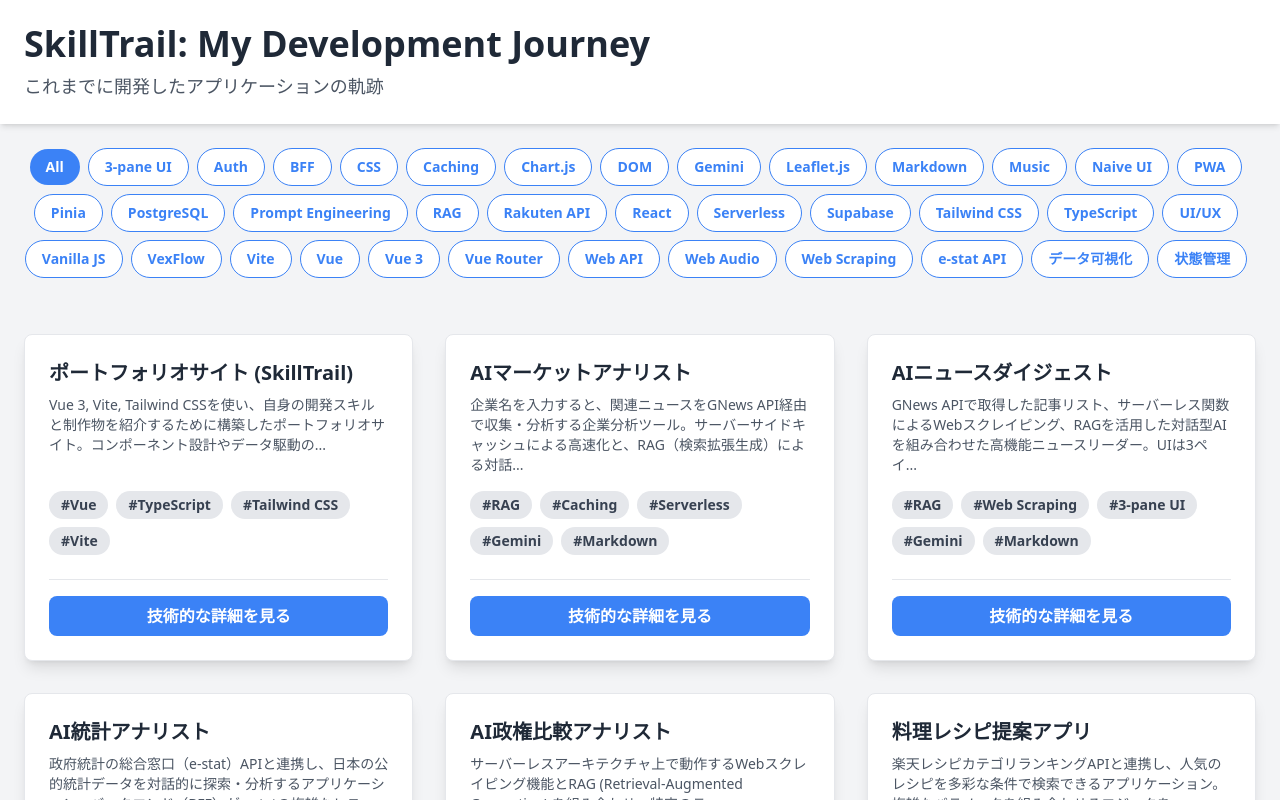
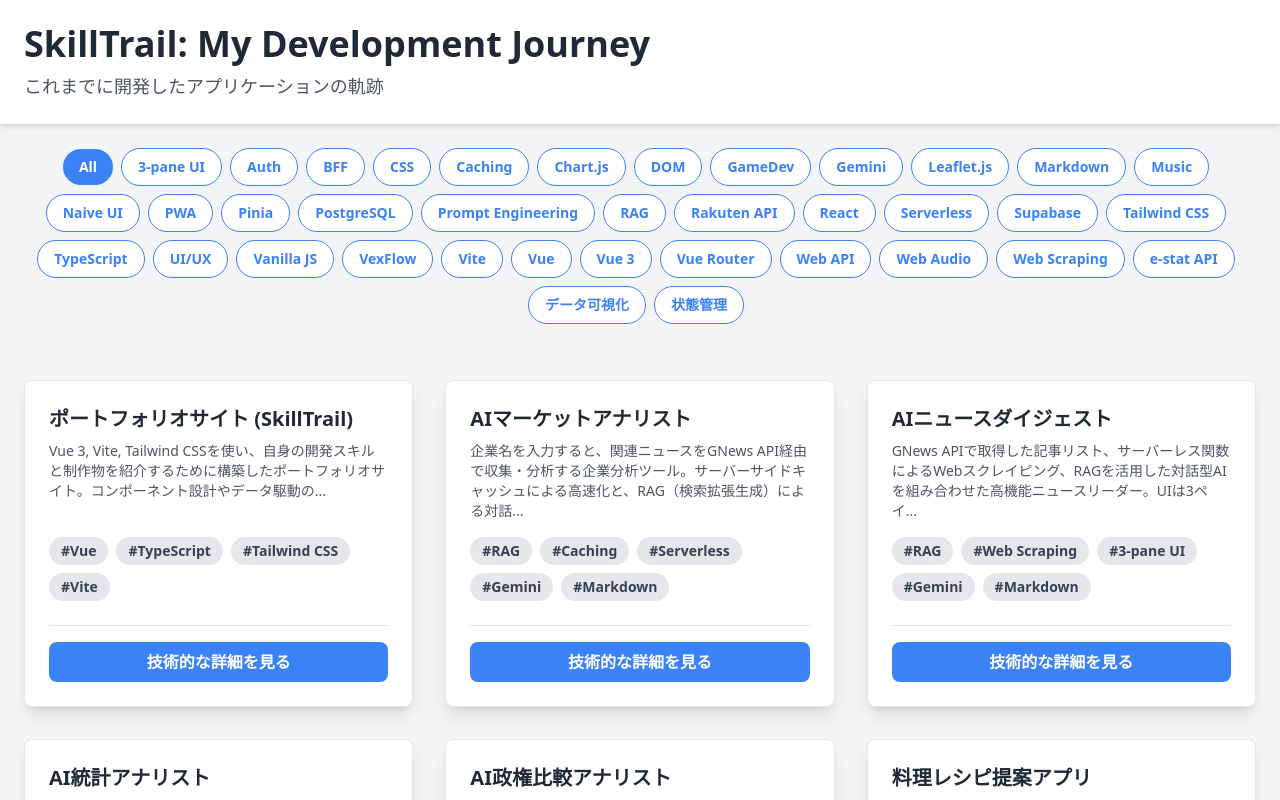
Before and after one commit to tako-chan0511/skilltrail, a Vue app: page / in a window 1280 px wide. Shown: the top 800 px of the page. Built offline with nearby package versions, Linux system fonts and the light colour scheme.

Commit message:
タイピング練習用アプリ

```diff
--- a/src/apps.ts
+++ b/src/apps.ts
@@ -285,7 +285,6 @@ export const apps: App[] = [
       { name: 'TypeScript', color: 'bg-blue-200 text-blue-800' },
     ],
   },
-  // --- ★★★ ここから新規追加 ★★★ ---
   {
     id: 13,
     title: 'CSS初心者向け練習アプリ',
@@ -311,6 +310,33 @@ export const apps: App[] = [
       { name: 'Interact.js', color: 'bg-pink-300 text-pink-900' },
     ],
   },
+  // --- ★★★ ここから新規追加 ★★★ ---
+  {
+    id: 14,
+    title: 'キーボードタイピング練習アプリ (Typing Fall)',
+    description: 'ゲーム感覚でタイピングスキルを向上させるためのPWA。落下してくる単語を消していく「ゲームモード」と、正しい指使いを覚える「徹底練習モード」を搭載。リアルタイムな入力判定と、視覚・聴覚フィードバックによる高い没入感が特徴です。',
+    screenshot: '',
+    appUrl: 'https://tako-chan0511.github.io/typingfall/',
+    githubUrl: 'https://github.com/tako-chan0511/typingfall',
+    tags: ['GameDev', 'Vanilla JS', 'PWA', 'DOM'],
+    learnings: {
+      challenge: 'ゲームのメインループ（落下処理、入力判定、スコア更新）と、DOMの描画（単語の移動、キーボードのハイライト）を、パフォーマンスを損なうことなく滑らかに同期させること。特に、フレーム毎の状態更新と描画ロジックの分離が課題でした。',
+      solution: '`requestAnimationFrame`で安定したゲームループを構築。ゲームの状態（スコア、レベル、単語の位置など）をすべて単一の`gameState`オブジェクトで管理。ループ内では、まず状態を更新するロジックを実行し、その変更された`gameState`に基づいてDOM要素のスタイルを一括で更新する、という明確な責務分離を行いました。これにより、不要な再描画を防ぎ、パフォーマンスを最適化しました。',
+    },
+    features: [
+      'requestAnimationFrameによる滑らかなゲームループ',
+      '練習モードと、難易度別のゲームモード',
+      '入力キーと指位置のリアルタイムアシスト表示',
+      '正解・不正解時のサウンドエフェクト',
+      'PWA対応によるオフライン動作とインストール機能',
+    ],
+    stack: [
+      { name: 'JavaScript (ES6+)', color: 'bg-yellow-200 text-yellow-800' },
+      { name: 'HTML5', color: 'bg-orange-200 text-orange-800' },
+      { name: 'CSS3', color: 'bg-blue-200 text-blue-800' },
+      { name: 'PWA', color: 'bg-amber-300 text-amber-900' },
+    ],
+  },
 ];
 
 // 全てのタグを重複なく取得する
```
